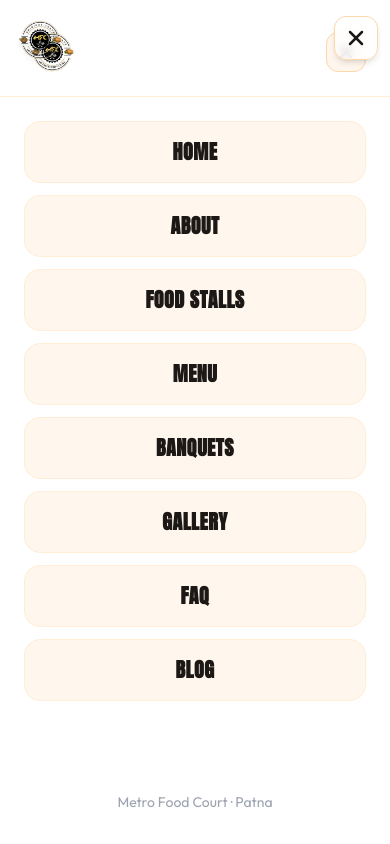
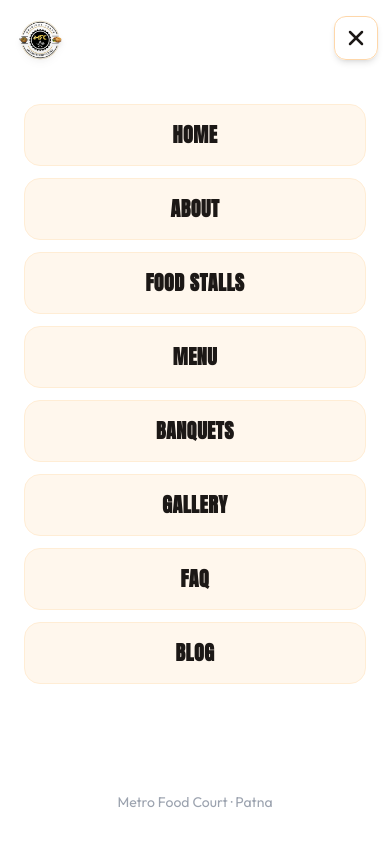
Before and after one commit to ArjunJha-5090/metro-final, a React (Vite) app: page / in a window 390 px wide. Both pictures are taken after a click on the button "Toggle menu". Shown: the top 844 px of the page. Built offline with nearby package versions, Linux system fonts and the light colour scheme; a web font is replaced by a local one.

Commit message:
Fix: remove duplicate logo in mobile menu overlay

```diff
--- a/src/components/Navbar.tsx
+++ b/src/components/Navbar.tsx
@@ -120,22 +120,8 @@ export const Navbar: React.FC = () => {
           className="lg:hidden fixed inset-0 z-[90] bg-white flex flex-col"
           onClick={(e) => { if (e.target === e.currentTarget) setIsMobileMenuOpen(false); }}
         >
-          {/* Header in overlay */}
-          <div className="flex items-center justify-between px-6 pt-6 pb-4 border-b border-orange-100">
-            <Link to="/" onClick={() => setIsMobileMenuOpen(false)}>
-              <img
-                src="/assets/images/logo-transparent.png"
-                alt="Metro Food Court"
-                className="h-14 w-auto object-contain"
-              />
-            </Link>
-            <button
-              onClick={() => setIsMobileMenuOpen(false)}
-              className="w-10 h-10 flex items-center justify-center rounded-xl bg-orange-50 border border-orange-200 text-secondary"
-            >
-              <X className="w-5 h-5" strokeWidth={2.5} />
-            </button>
-          </div>
+          {/* Spacer so nav links start below the floating logo/hamburger bar */}
+          <div className="h-20" />
 
           {/* Nav links */}
           <nav className="flex-1 overflow-y-auto px-6 py-6 flex flex-col gap-3">
```
